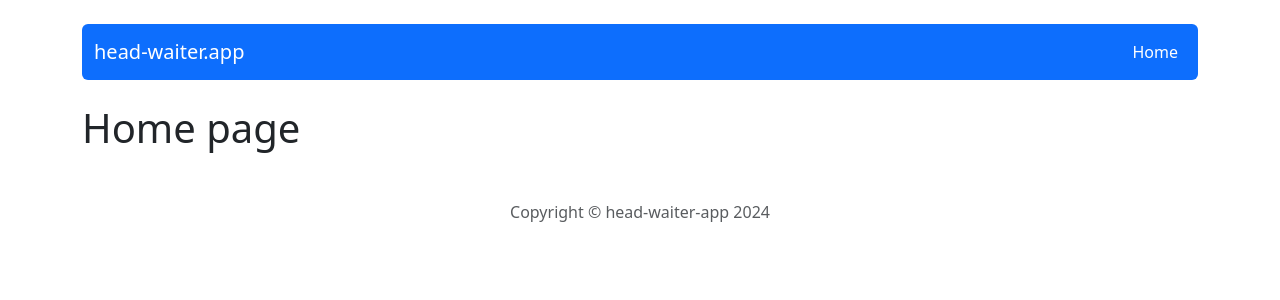
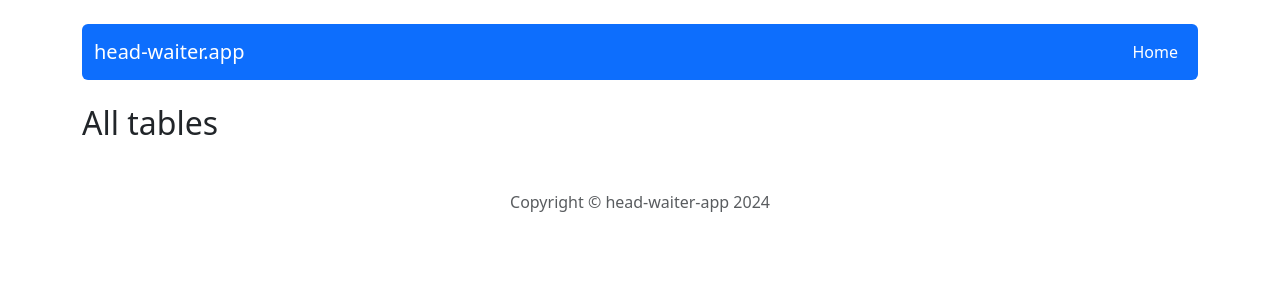
Before and after one commit to MichalWiaderkowicz/head-waiter-app, a React (Create React App) app: page / in a window 1280 px wide. Shown: the top 300 px of the page. Built offline with nearby package versions, Linux system fonts and the light colour scheme.

Commit message:
use selector getAllTables in Home.js

```diff
--- a/src/components/pages/Home/Home.js
+++ b/src/components/pages/Home/Home.js
@@ -1,5 +1,13 @@
+import { useSelector } from "react-redux";
+import { getAllTables } from "../../../redux/tablesRedux";
+
 const Home = () => {
-  return <h1>Home page</h1>;
+  const tables = useSelector(getAllTables);
+  return (
+    <div>
+      <h2>All tables</h2>
+    </div>
+  );
 };
 
 export default Home;
```
